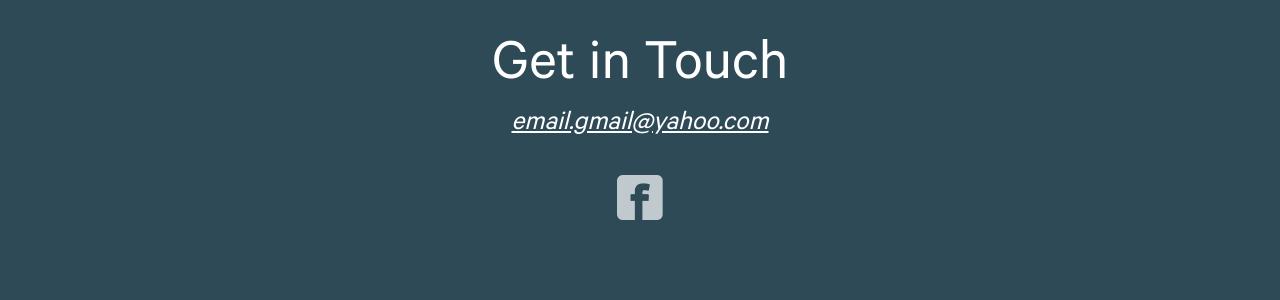
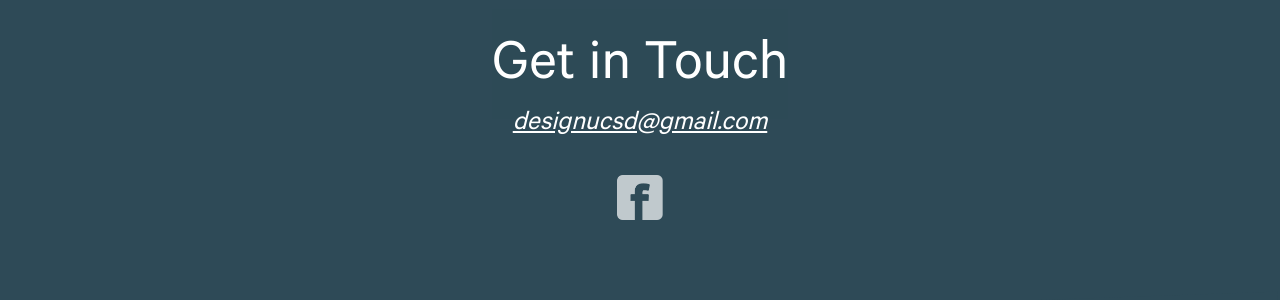
Before and after one commit to kailatlee/designucsd.github.io, a Jekyll site: the page built from contact.html, in a window 1280 px wide. Shown: the part 301-601 px from the top of the page. Built offline with Jekyll 4.4.1, drawn with Linux system fonts in a browser that asks for light colours; nearby versions of some CDN libraries.

Commit message:
Change a link and update README

```diff
--- a/contact.html
+++ b/contact.html
@@ -6,7 +6,7 @@ layout: default
   <div class="container">
     <div class="hero-content text-center">
       <h1>Get in Touch</h1><br>
-      <a class="email" href="mailto:designucsd@gmail.com">email.gmail@yahoo.com</a><br>
+      <a class="email" href="mailto:designucsd@gmail.com">designucsd@gmail.com</a><br>
       <a href="http://facebook.com/designucsd"><img class="fblogo" src="{{ site.base_url }}public/images/fb_logo.png"></a>
     </div>
   </div>
```
Also changed, not shown: README.md, 2 other files.
